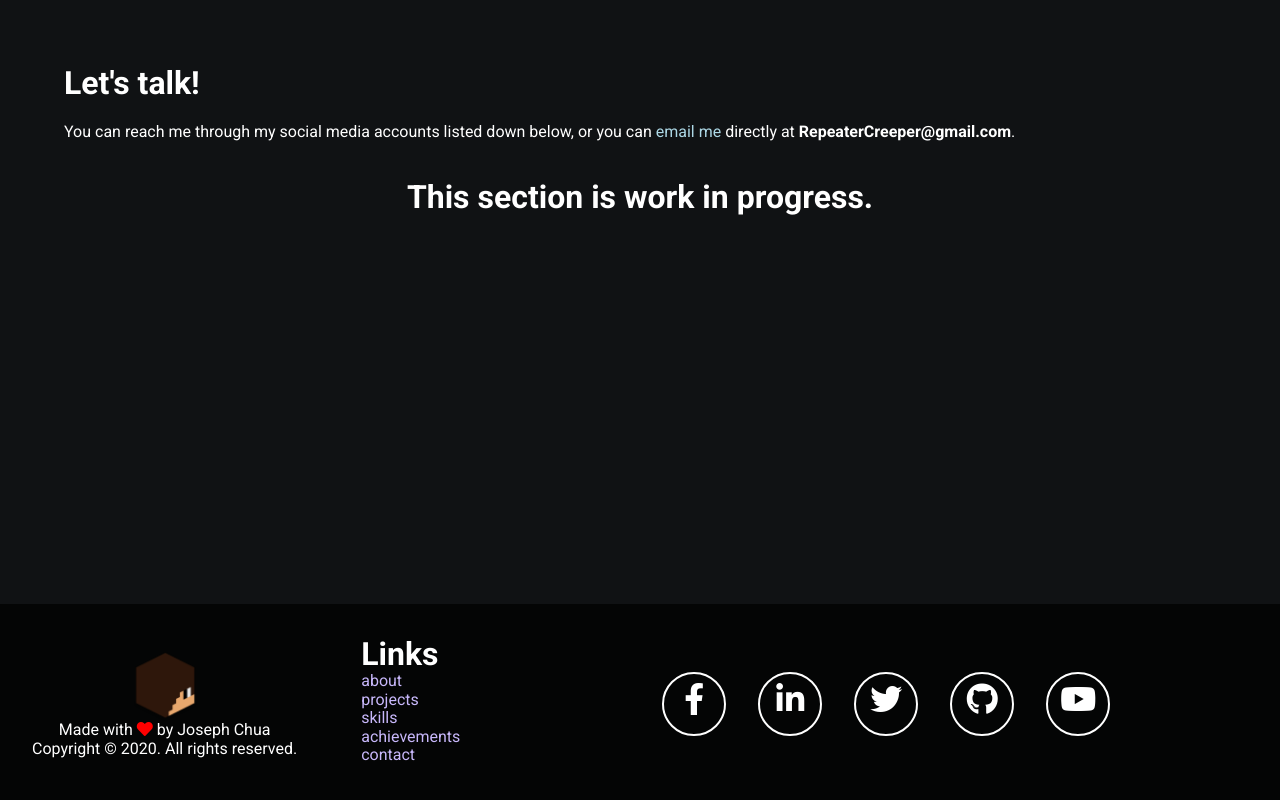
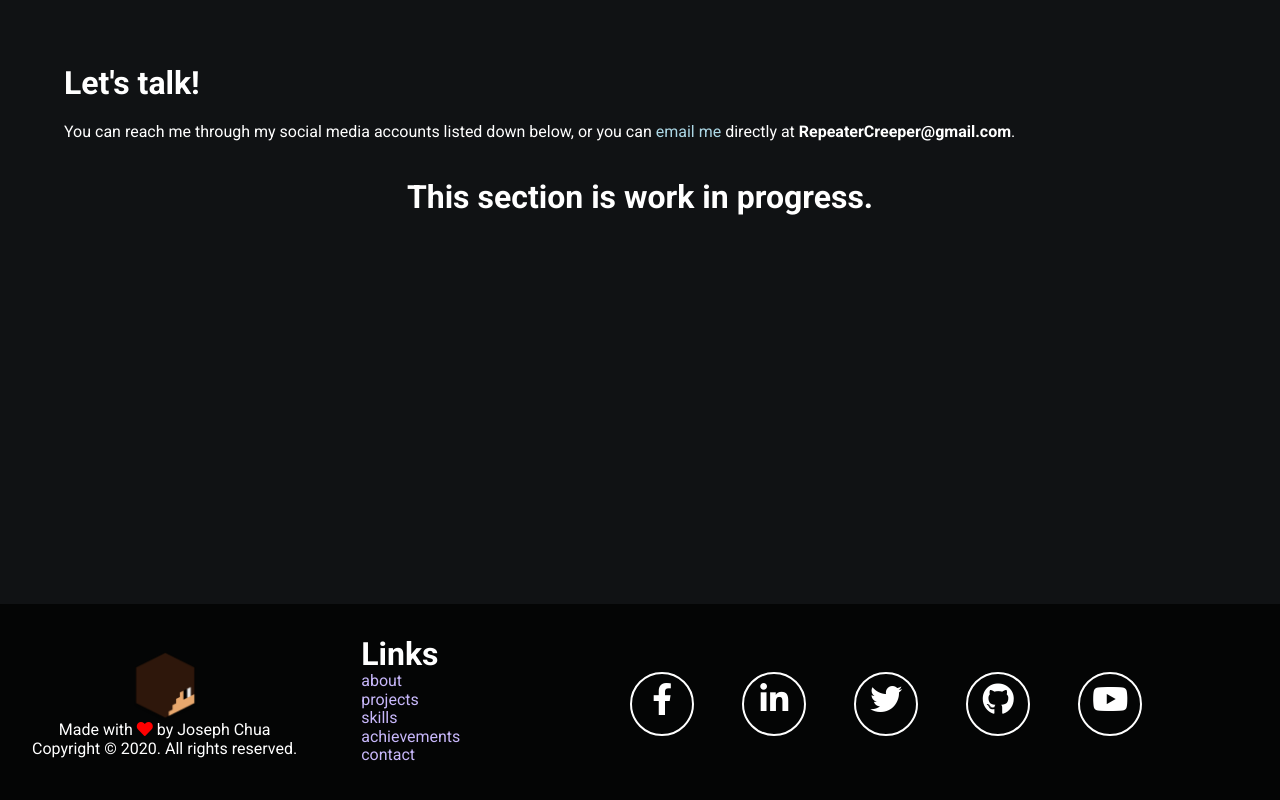
Before and after one commit to RepeaterCreeper/repeatercreeper.github.io, a website built with Parcel: page index.html in a window 1280 px wide. Shown: the part 4869-5669 px from the top of the page. Built offline with nearby package versions, Linux system fonts and the light colour scheme; a script that the page names is missing.

Commit message:
Gap Fixed

```diff
--- a/index.html
+++ b/index.html
@@ -318,7 +318,7 @@
                 <li><a class="nav-link" href="#contact">contact</a></li>
             </ul>
         </div>
-        <div style="display: flex; flex: 1; justify-content: center; align-items: center; flex-wrap: wrap;">
+        <div style="display: flex; flex: 1; justify-content: center; align-items: center; flex-wrap: wrap; gap: 16px;">
             <a target="_blank" href="https://facebook.com/TheBoyNamed" class="social-icon facebook"><i class="fab fa-facebook-f"></i></a>
             <a target="_blank" href="https://www.linkedin.com/in/RepeaterCreeper/" class="social-icon linkedin"><i class="fab fa-linkedin-in"></i></a>
             <a target="_blank" href="https://twitter.com/RepeaterCreeper" class="social-icon twitter"><i class="fab fa-twitter"></i></a>
```
